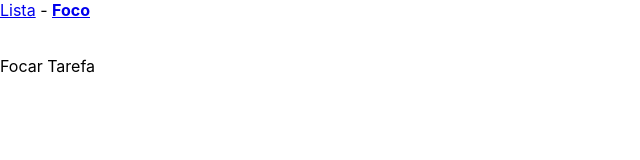
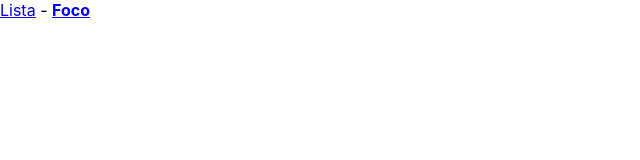
Before and after one commit to tiagocreator/pra-ontem, a React (Create React App) app: page /focus-task in a window 1280 px wide. Shown: the top 160 px of the page, without its empty margins (0-640 px from the left). Built offline with nearby package versions, Linux system fonts and the light colour scheme; the HTML template or start-up script is replaced by a standard one.

Commit message:
Import and add Props from Types file

```diff
--- a/src/components/Focus.tsx
+++ b/src/components/Focus.tsx
@@ -1,5 +1,10 @@
-const Focus: React.FC = () => {
-  return <p>Focar Tarefa</p>;
+import { TaskProps } from '../types';
+
+type Props = TaskProps & {};
+
+const Focus: React.FC<Props> = ({ tasks }) => {
+  const task = tasks[0];
+  return task ? <p>{task.label}</p> : <p></p>;
 };
 
 export default Focus;
```
